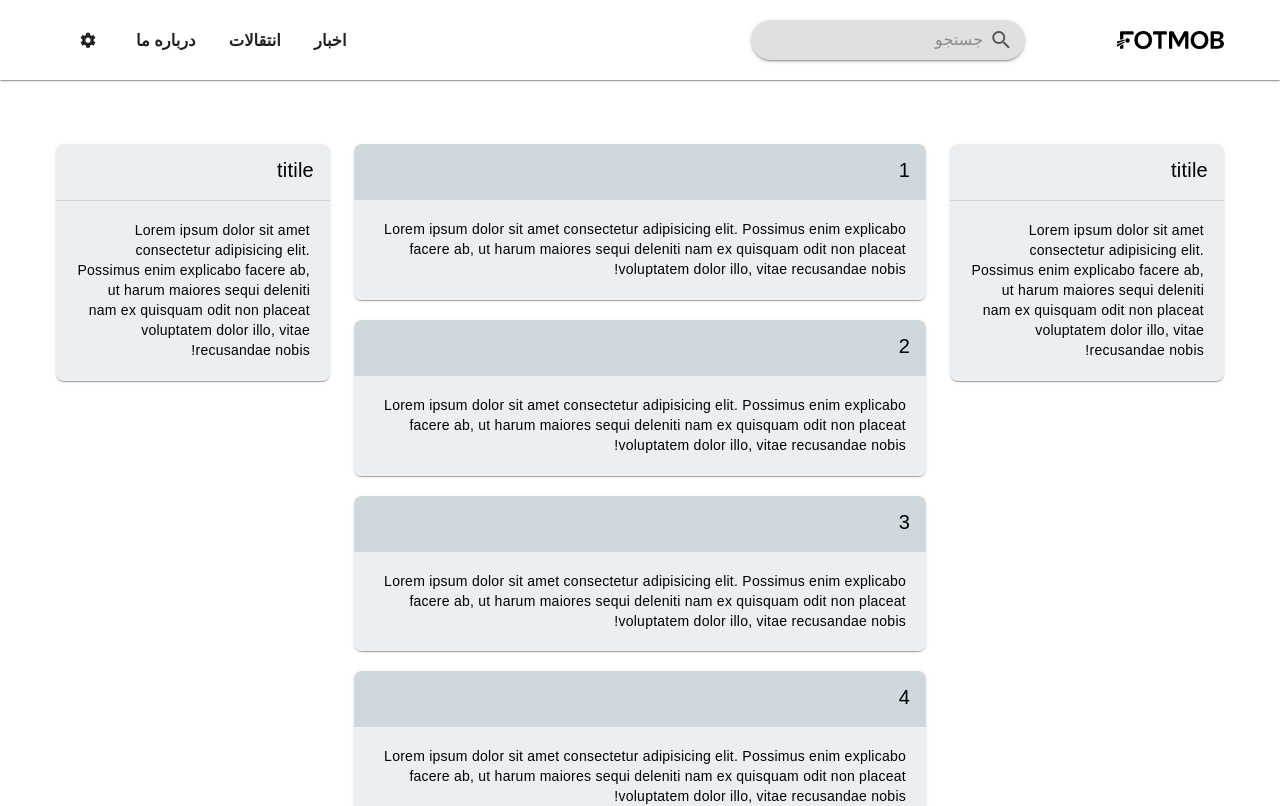
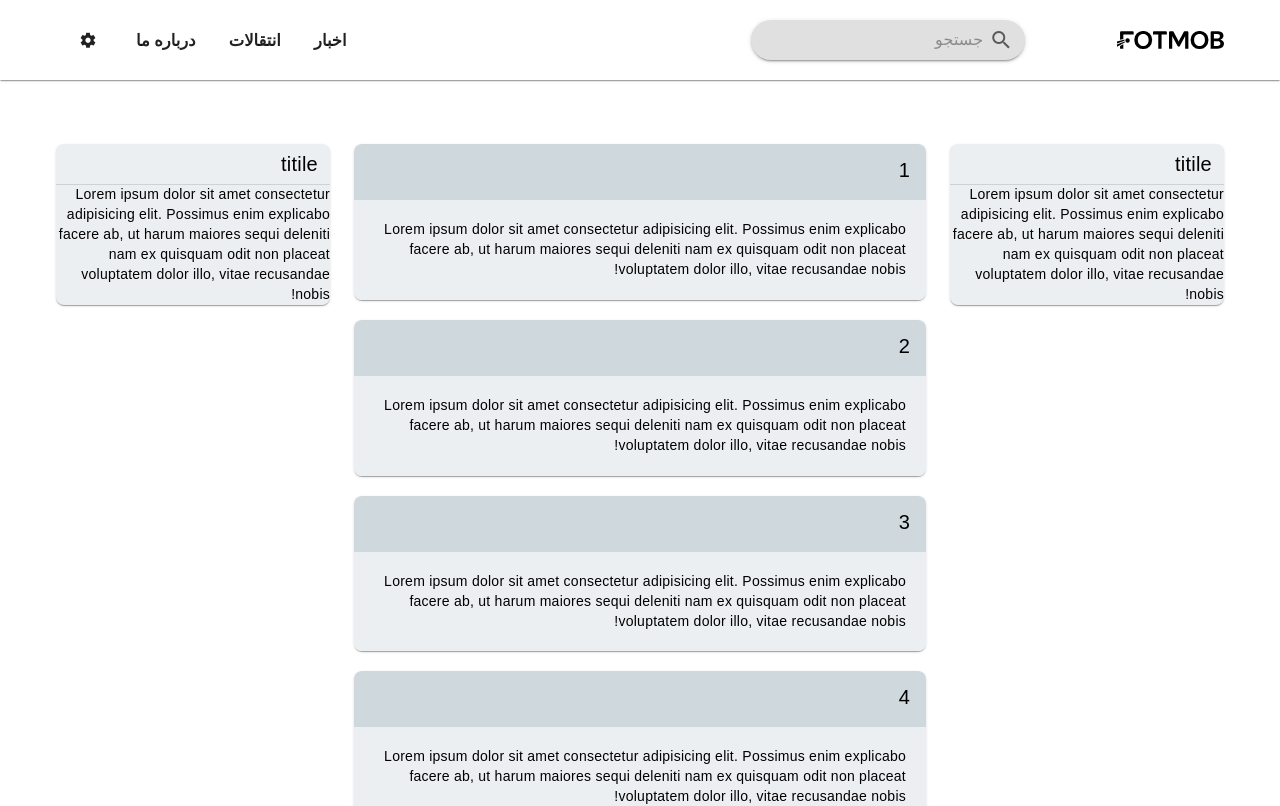
Before and after one commit to mmrezasafari/footmob, a Nuxt app: page / in a window 1280 px wide. Shown: the top 806 px of the page. Built offline with nearby package versions, Linux system fonts and the light colour scheme; a web font is replaced by a local one.

Commit message:
modify :: modified margin and spacing

```diff
--- a/components/partials/SideCard.vue
+++ b/components/partials/SideCard.vue
@@ -1,14 +1,14 @@
 <template>
   <v-card class="mx-auto bg-blue-grey-lighten-5" rounded="lg">
-    <v-card-item class="border-b">
+    <v-card-item class="border-b px-3 py-1">
       <v-card-title>
         <slot name="title" />
       </v-card-title>
-      <v-card-subtitle>
+      <v-card-subtitle v-if="$slots.subtitle">
         <slot name="subtitle" />
       </v-card-subtitle>
     </v-card-item>
-    <v-card-text class="pa-5">
+    <v-card-text class="pa-0">
       <slot name="content" />
     </v-card-text>
   </v-card>
```
